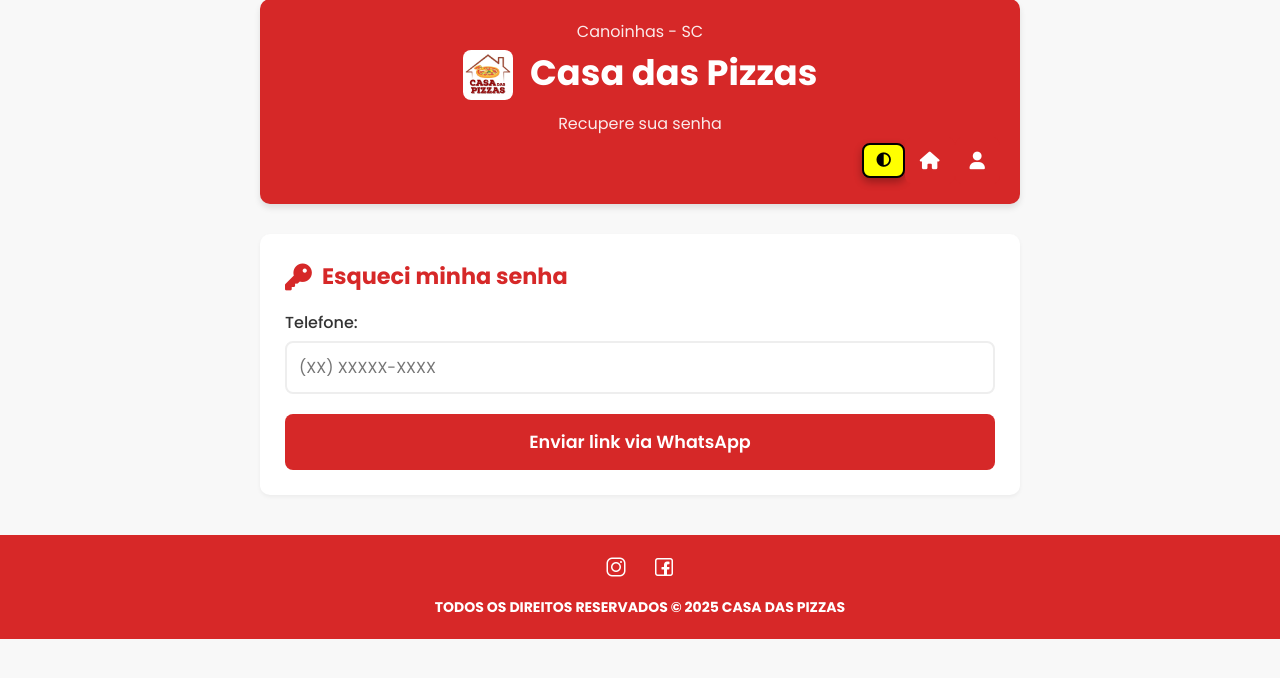
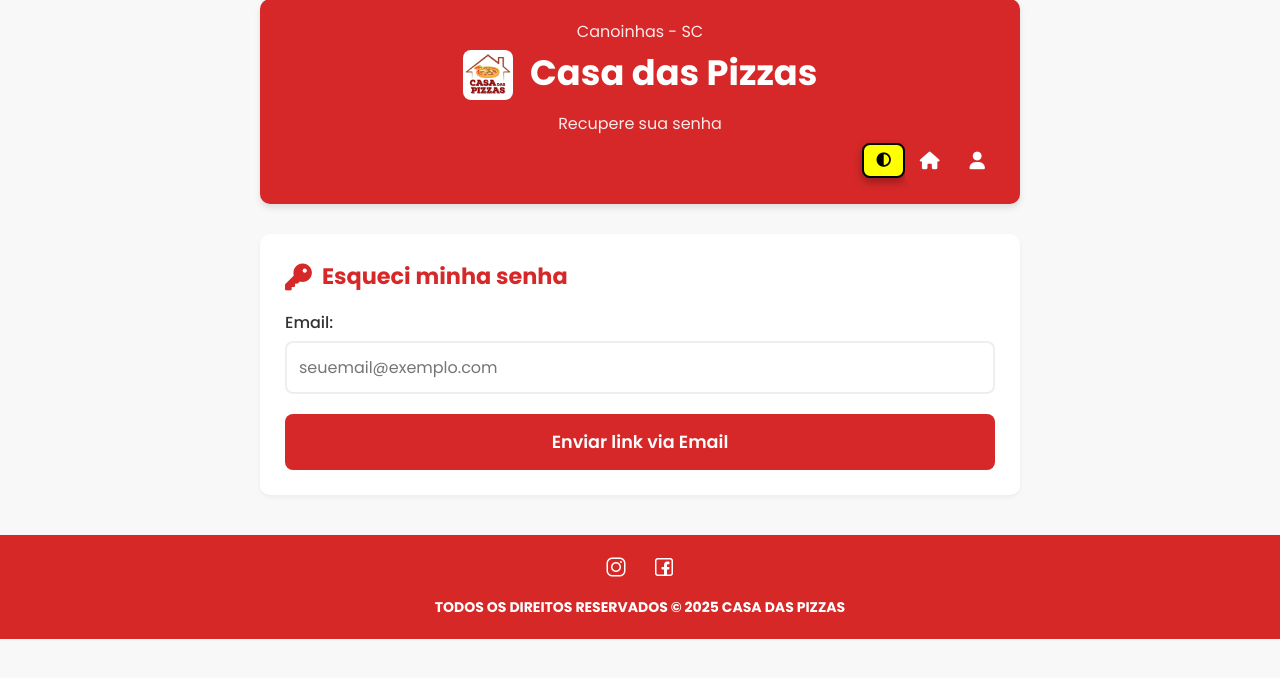
Before and after one commit to AlessaLeit/piWebSenac, a Django app: page /resetar_senha/ in a window 1280 px wide. Shown: the part 21-699 px from the top of the page. Run offline with Django 5.2, Linux system fonts and the light colour scheme.

Commit message:
email e settings

```diff
--- a/pi/static/css/estilo.css
+++ b/pi/static/css/estilo.css
@@ -730,6 +730,34 @@ ul {
     border: 1px solid #a5d6a7;
 }
 
+/* Email enviado */
+.email-enviado {
+    text-align: center;
+    padding: 30px;
+    background-color: #e8f5e9;
+    border: 2px solid #a5d6a7;
+    border-radius: 10px;
+    margin-bottom: 20px;
+}
+
+.email-enviado i {
+    font-size: 3rem;
+    color: #2e7d32;
+    margin-bottom: 15px;
+}
+
+.email-enviado h3 {
+    color: #2e7d32;
+    margin-bottom: 10px;
+    font-size: 1.5rem;
+}
+
+.email-enviado p {
+    color: #333;
+    margin-bottom: 20px;
+    line-height: 1.6;
+}
+
 .rodape {
   background-color: #d72828; /* Mantendo o vermelho original */
   color: white;
--- a/pi/templates/nova_senha.html
+++ b/pi/templates/nova_senha.html
@@ -36,6 +36,15 @@
                           {% endfor %}
                       </div>
                   {% endif %}
+                  {% if email_enviado %}
+                      <div class="email-enviado">
+                          <i class="fas fa-check-circle"></i>
+                          <h3>Email enviado com sucesso!</h3>
+                          <p>Verifique sua caixa de entrada e clique no link para redefinir sua senha.</p>
+                          <p>Se não encontrar o email, verifique a pasta de spam.</p>
+                          <a href="{% url 'pedido:login' %}" class="botao">Voltar ao Login</a>
+                      </div>
+                  {% endif %}
                   {% if validlink %}
                       <div class="campo-endereco">
                           <label for="nova_senha1">Nova Senha:</label>
@@ -48,10 +57,10 @@
                       <button type="submit" class="botao">Redefinir Senha</button>
                   {% else %}
                       <div class="campo-endereco">
-                          <label for="telefone">Telefone:</label>
-                          <input type="text" id="telefone" name="telefone" placeholder="(XX) XXXXX-XXXX" required oninput="formatTelefone(this)">
+                          <label for="email">Email:</label>
+                          <input type="email" id="email" name="email" placeholder="seuemail@exemplo.com" required>
                       </div>
-                      <button type="submit" class="botao">Enviar link via WhatsApp</button>
+                      <button type="submit" class="botao">Enviar link via Email</button>
                   {% endif %}
               </form>
           </section>
--- a/pi/urls.py
+++ b/pi/urls.py
@@ -16,6 +16,6 @@ urlpatterns = [
     path('login/', views.login , name='login'),
     path('cadastro/', views.cadastrar, name='cadastrar'),
     path('resetar_senha/', views.resetar_senha, name='resetar_senha'),
-    path('confirmar_reset_senha/<uuid:token>/', views.confirmar_reset_senha, name='confirmar_reset_senha'),
+    path('confirmar_reset_senha/<uidb64>/<token>/', views.confirmar_reset_senha, name='confirmar_reset_senha'),
     path('logout/', views.logout, name='logout'),
 ]
--- a/pi/views.py
+++ b/pi/views.py
@@ -710,35 +710,40 @@ def revisar_pedido(request):
 
 def resetar_senha(request):
     if request.method == "POST":
-        telefone = request.POST.get("telefone")
-        if not telefone or not validar_telefone(telefone):
-            messages.error(request, "Telefone inválido. Use o formato (XX) XXXXX-XXXX.")
-            return render(request, "nova_senha.html", {"erro": "Telefone inválido. Use o formato (XX) XXXXX-XXXX."})
+        email = request.POST.get("email")
+        if not email or not validar_email(email):
+            messages.error(request, "Email inválido.")
+            return render(request, "nova_senha.html", {"erro": "Email inválido."})
 
         from .models import Usuario
         try:
-            user = Usuario.objects.get(telefone=telefone)
+            user = Usuario.objects.get(email=email)
         except Usuario.DoesNotExist:
-            messages.error(request, "Telefone não encontrado.")
-            return render(request, "nova_senha.html", {"erro": "Telefone não encontrado."})
+            messages.error(request, "Email não encontrado.")
+            return render(request, "nova_senha.html", {"erro": "Email não encontrado."})
 
-        # Generate a simple token (in production, use Django's PasswordResetTokenGenerator)
-        import uuid
-        token = str(uuid.uuid4())
-        # Store token in session (simple, not secure; use database in production)
+        # Use Django's PasswordResetTokenGenerator for secure tokens
+        from django.contrib.auth.tokens import PasswordResetTokenGenerator
+        from django.utils.http import urlsafe_base64_encode
+        from django.utils.encoding import force_bytes
+
+        token_generator = PasswordResetTokenGenerator()
+        token = token_generator.make_token(user)
+        uid = urlsafe_base64_encode(force_bytes(user.pk))
+
+        # Store uid and token in session for verification
+        request.session['reset_uid'] = uid
         request.session['reset_token'] = token
-        request.session['reset_user_id'] = user.id
 
-        # Send WhatsApp message
-        reset_url = request.build_absolute_uri(reverse('pedido:confirmar_reset_senha', kwargs={'token': token}))
-        message = f"Olá {user.first_name}! Clique no link para resetar sua senha: {reset_url}"
-        import urllib.parse
-        msg_encoded = urllib.parse.quote(message)
-        whatsapp_number = telefone.replace('(', '').replace(')', '').replace(' ', '').replace('-', '')
-        whatsapp_url = f"https://wa.me/55{whatsapp_number}?text={msg_encoded}"
+        # Send email
+        from django.core.mail import send_mail
+        reset_url = request.build_absolute_uri(reverse('pedido:confirmar_reset_senha', kwargs={'uidb64': uid, 'token': token}))
+        subject = "Redefinição de Senha - Casa das Pizzas"
+        message = f"Olá {user.first_name}!\n\nClique no link abaixo para redefinir sua senha:\n{reset_url}\n\nSe você não solicitou esta redefinição, ignore este email.\n\nAtenciosamente,\nEquipe Casa das Pizzas"
+        send_mail(subject, message, settings.DEFAULT_FROM_EMAIL, [email])
 
-        messages.success(request, f"Mensagem enviada para o WhatsApp {telefone}. Verifique seu WhatsApp para o link de redefinição.")
-        return redirect(whatsapp_url)
+        messages.success(request, f"Email enviado para {email}. Verifique sua caixa de entrada para o link de redefinição.")
+        return render(request, "nova_senha.html", {"email_enviado": True})
 
     return render(request, "nova_senha.html")
 
@@ -751,7 +756,13 @@ def logout(request):
     response.delete_cookie('order')
     return response
 
-def confirmar_reset_senha(request, token):
+def confirmar_reset_senha(request, uidb64, token):
+    from django.contrib.auth.tokens import PasswordResetTokenGenerator
+    from django.utils.http import urlsafe_base64_decode
+    from django.utils.encoding import force_str
+
+    token_generator = PasswordResetTokenGenerator()
+
     if request.method == "POST":
         nova_senha1 = request.POST.get("nova_senha1")
         nova_senha2 = request.POST.get("nova_senha2")
@@ -764,33 +775,30 @@ def confirmar_reset_senha(request, token):
             messages.error(request, "As senhas não coincidem.")
             return render(request, "nova_senha.html", {"erro": "As senhas não coincidem.", "validlink": True})
 
-        # Check token
-        if request.session.get('reset_token') != token:
-            messages.error(request, "Token inválido.")
-            return render(request, "nova_senha.html", {"erro": "Token inválido.", "validlink": False})
+        # Validate token and uid
+        try:
+            uid = force_str(urlsafe_base64_decode(uidb64))
+            user = Usuario.objects.get(pk=uid)
+        except (TypeError, ValueError, OverflowError, Usuario.DoesNotExist):
+            messages.error(request, "Link inválido.")
+            return render(request, "nova_senha.html", {"erro": "Link inválido.", "validlink": False})
 
-        user_id = request.session.get('reset_user_id')
-        if not user_id:
-            messages.error(request, "Sessão expirada.")
-            return render(request, "nova_senha.html", {"erro": "Sessão expirada.", "validlink": False})
-
-        from .models import Usuario
-        try:
-            user = Usuario.objects.get(id=user_id)
-        except Usuario.DoesNotExist:
-            messages.error(request, "Usuário não encontrado.")
-            return render(request, "nova_senha.html", {"erro": "Usuário não encontrado.", "validlink": False})
+        if not token_generator.check_token(user, token):
+            messages.error(request, "Token inválido ou expirado.")
+            return render(request, "nova_senha.html", {"erro": "Token inválido ou expirado.", "validlink": False})
 
         user.set_password(nova_senha1)
         user.save()
-
-        # Clear session
-        del request.session['reset_token']
-        del request.session['reset_user_id']
 
         messages.success(request, "Senha alterada com sucesso. Faça login.")
         return redirect('pedido:login')
 
     # Check if token is valid for GET request
-    validlink = request.session.get('reset_token') == token and request.session.get('reset_user_id')
+    try:
+        uid = force_str(urlsafe_base64_decode(uidb64))
+        user = Usuario.objects.get(pk=uid)
+        validlink = token_generator.check_token(user, token)
+    except (TypeError, ValueError, OverflowError, Usuario.DoesNotExist):
+        validlink = False
+
     return render(request, "nova_senha.html", {"validlink": validlink})
```
Also changed, not shown: PiWeb/settings.py (+16 -10 lines), db.sqlite3, 3 other files.
